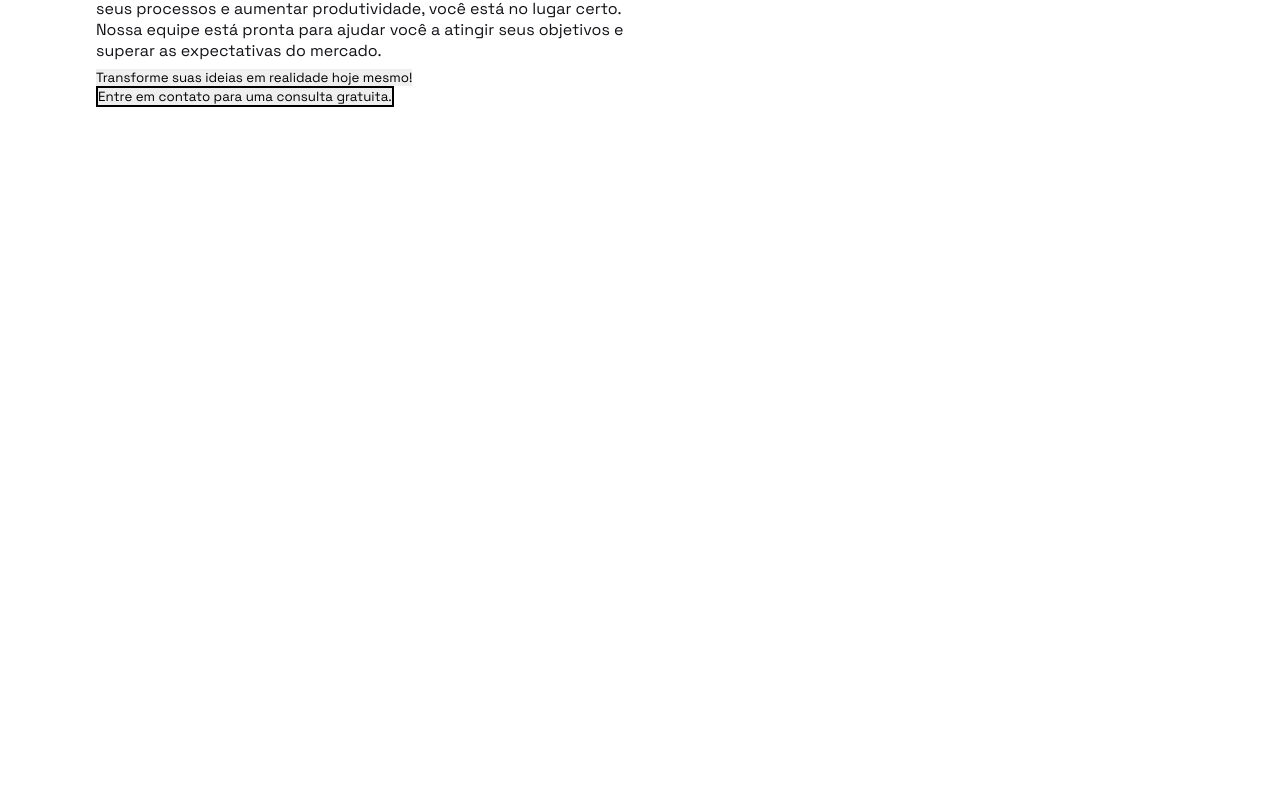
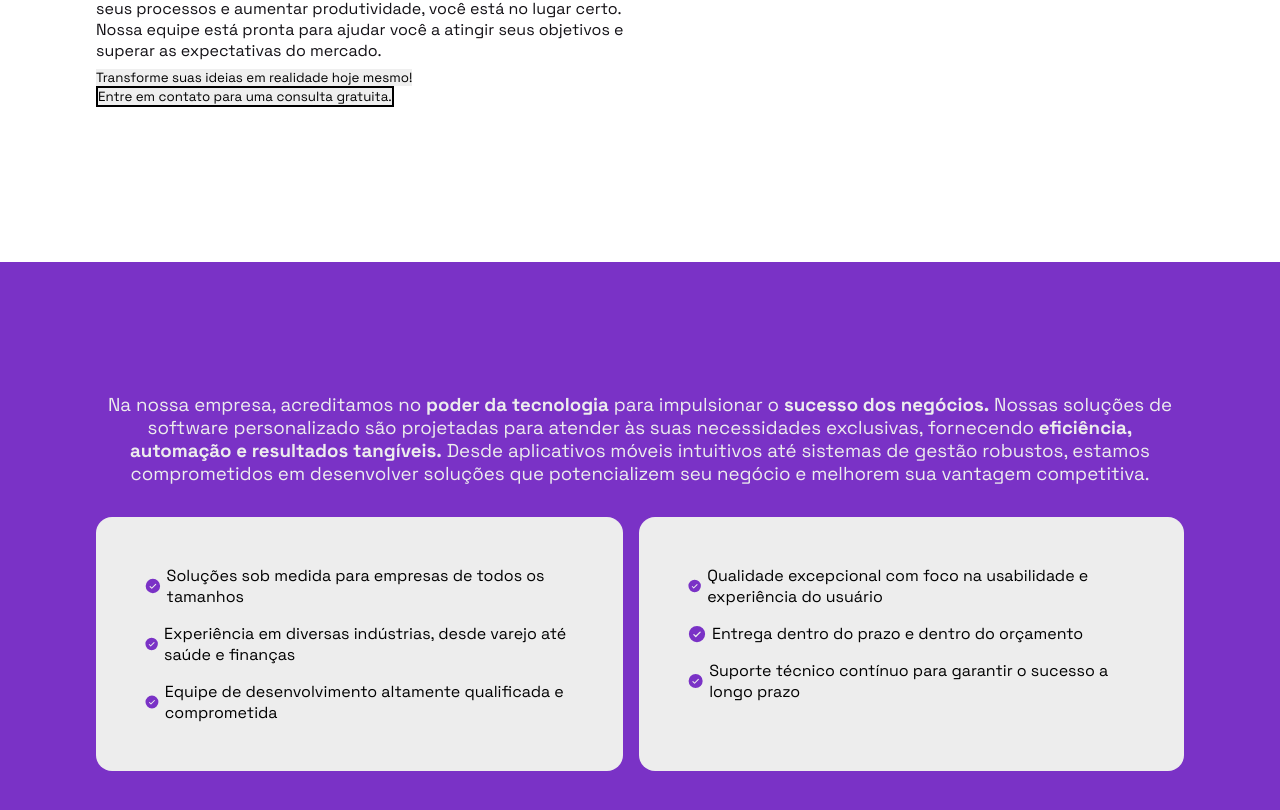
Before and after one commit to igorviniciussantana/selene-website, a Next.js app: page / in a window 1280 px wide. Shown: the part 538-1348 px from the top of the page. Before the commit the page ends 800 px from the top, so only its background shows below. Built offline with nearby package versions, Linux system fonts and the light colour scheme.

Commit message:
feat: create info section

```diff
--- a/package.json
+++ b/package.json
@@ -9,6 +9,7 @@
     "lint": "next lint"
   },
   "dependencies": {
+    "@phosphor-icons/react": "^2.0.10",
     "@types/node": "20.5.0",
     "@types/react": "18.2.20",
     "@types/react-dom": "18.2.7",
--- a/src/app/(home)/page.tsx
+++ b/src/app/(home)/page.tsx
@@ -2,6 +2,7 @@ import Hero from '@/components/Hero Section/Hero'
 import Image from 'next/image'
 
 import type { Metadata } from 'next'
+import Info from '@/components/Info Section/Info'
 export const metadata: Metadata = {
   title: 'Página Inicial - Selene Tecnologia',
   description: 'Página Inicial Selene',
@@ -13,6 +14,7 @@ export default function Home() {
   return (
     <main>
     <Hero />
+    <Info />
     </main>
   )
 }
--- /dev/null
+++ b/src/components/Info Section/Info.module.scss
@@ -0,0 +1,44 @@
+@import "@/styles/variables.scss";
+
+@media screen and (max-width: 414px) {
+}
+@media screen and (min-width: 414px) and (max-width: 920px) {
+}
+
+@media screen and (min-width: 920px) {
+  .info_wrapper {
+    height: 80vh;
+    background-color: $purple;
+    padding: 1rem 6rem;
+    display: flex;
+    flex-direction: column;
+    justify-content: center;
+
+    .info_title {
+      text-align: center;
+      font-weight: 400;
+      color: $light;
+      margin-bottom: 2rem;
+    }
+    .list_wrapper {
+      display: flex;
+      justify-content: center;
+      gap: 1rem;
+
+      .info_list {
+        background-color: $light;
+        padding: 3rem 3rem;
+        border-radius: 1rem;
+        width: fit-content;
+        display: flex;
+        flex-direction: column;
+        gap: 1rem;
+        .list_item {
+          display: flex;
+          align-items: center;
+          gap: 0.3rem;
+        }
+      }
+    }
+  }
+}
--- /dev/null
+++ b/src/components/Info Section/Info.tsx
@@ -0,0 +1,62 @@
+"use client";
+import styles from "./Info.module.scss";
+import { Space_Grotesk } from "next/font/google";
+import { CheckCircle } from "@phosphor-icons/react";
+
+const space_grotesk = Space_Grotesk({ subsets: ["latin"] });
+
+export default function Info() {
+  return (
+    <div className={styles.info_wrapper}>
+      <h3 className={styles.info_title}>
+        Na nossa empresa, acreditamos no <b>poder da tecnologia</b> para
+        impulsionar o <b>sucesso dos negócios.</b> Nossas soluções de software
+        personalizado são projetadas para atender às suas necessidades
+        exclusivas, fornecendo
+        <b> eficiência, automação e resultados tangíveis.</b> Desde aplicativos
+        móveis intuitivos até sistemas de gestão robustos, estamos comprometidos
+        em desenvolver soluções que potencializem seu negócio e melhorem sua
+        vantagem competitiva.
+      </h3>
+      <div className={styles.list_wrapper}>
+        <div className={styles.info_list}>
+          <span className={styles.list_item}>
+            <CheckCircle color="#7A32C6" weight="fill" size={20} />
+            Soluções sob medida para empresas de todos os tamanhos
+          </span>
+
+          <span className={styles.list_item}>
+            <CheckCircle color="#7A32C6" weight="fill" size={20} />
+            Experiência em diversas indústrias, desde varejo até saúde e
+            finanças
+          </span>
+
+          <span className={styles.list_item}>
+            <CheckCircle color="#7A32C6" weight="fill" size={20} />
+            Equipe de desenvolvimento altamente qualificada e comprometida
+          </span>
+        </div>
+
+        <div className={styles.info_list}>
+          <span className={styles.list_item}>
+            <CheckCircle color="#7A32C6" weight="fill" size={20} />
+            <span>
+              Qualidade excepcional com foco na usabilidade e experiência do
+              usuário
+            </span>
+          </span>
+
+          <span className={styles.list_item}>
+            <CheckCircle color="#7A32C6" weight="fill" size={20} />
+            Entrega dentro do prazo e dentro do orçamento
+          </span>
+
+          <span className={styles.list_item}>
+            <CheckCircle color="#7A32C6" weight="fill" size={20} />
+            Suporte técnico contínuo para garantir o sucesso a longo prazo
+          </span>
+        </div>
+      </div>
+    </div>
+  );
+}
```
Also changed, not shown: 1 other file (tests, documents, lock files or other folders).
